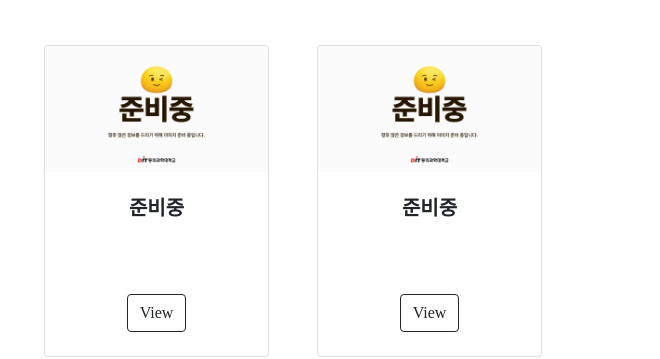
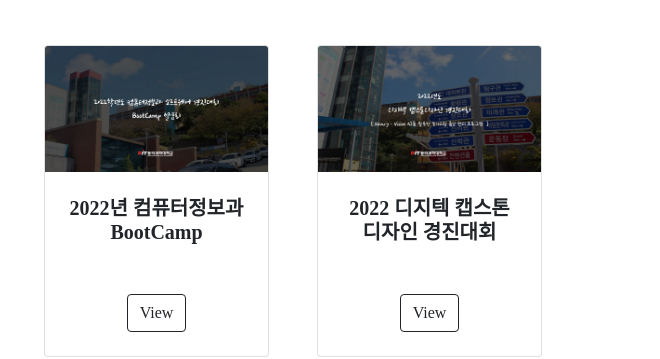
Before and after one commit to DITCSW/DITCSW.github.io, a plain HTML site: page html/ditaics.html in a window 1280 px wide. Shown: the part 693-1052 px from the top of the page, 620-1280 px from the left. Drawn offline with nearby package versions, Linux system fonts and the light colour scheme; a web font is replaced by a local one.

Commit message:
221223_update

```diff
--- a/html/ditaics.html
+++ b/html/ditaics.html
@@ -150,35 +150,35 @@
                 <div class="col mb-5">
                     <div class="card h-100">
                         <!-- Product image-->
-                        <img class="card-img-top" src="../img/ready.png" style="max-width:100%; height:auto;" />
+                        <img class="card-img-top" src="../img/22_dit_cs_bc.png" style="max-width:100%; height:auto;" />
                         <!-- Product details-->
                         <div class="card-body p-4">
                             <div class="text-center">
                                 <!-- Product name-->
-                                <h5 class="fw-bolder">준비중</h5>
+                                <h5 class="fw-bolder">2022년 컴퓨터정보과 BootCamp</h5>
                             </div>
                         </div>
                         <!-- Product actions-->
                         <div class="card-footer p-4 pt-0 border-top-0 bg-transparent">
                             <div class="text-center"><a class="btn btn-outline-dark mt-auto"
-                                    href="ditaicsready.html" target="_blank">View</a></div>
+                                    href="https://youtube.com/playlist?list=PLdX-OcUuFu_KdOOB5W6LSLXgXijF2qt-c" target="_blank">View</a></div>
                         </div>
                     </div>
                 </div>
                 <div class="col mb-5">
                     <div class="card h-100">
                         <!-- Product image-->
-                        <img class="card-img-top" src="../img/ready.png" style="max-width:100%; height:auto;" />
+                        <img class="card-img-top" src="../img/2022_binary_digitac.png" style="max-width:100%; height:auto;" />
                         <!-- Product details-->
                         <div class="card-body p-4">
                             <div class="text-center">
                                 <!-- Product name-->
-                                <h5 class="fw-bolder">준비중</h5>
+                                <h5 class="fw-bolder">2022 디지텍 캡스톤디자인 경진대회</h5>
                             </div>
                         </div>
                         <!-- Product actions-->
                         <div class="card-footer p-4 pt-0 border-top-0 bg-transparent">
-                            <div class="text-center"><a class="btn btn-outline-dark mt-auto" href="ditaicsready.html"
+                            <div class="text-center"><a class="btn btn-outline-dark mt-auto" href="https://youtu.be/Wm_inQz9-D8"
                                     target="_blank">View</a></div>
                         </div>
                     </div>
```
Also changed, not shown: img/2022_binary_digitac.png (added), img/22_dit_cs_bc.png (added).
